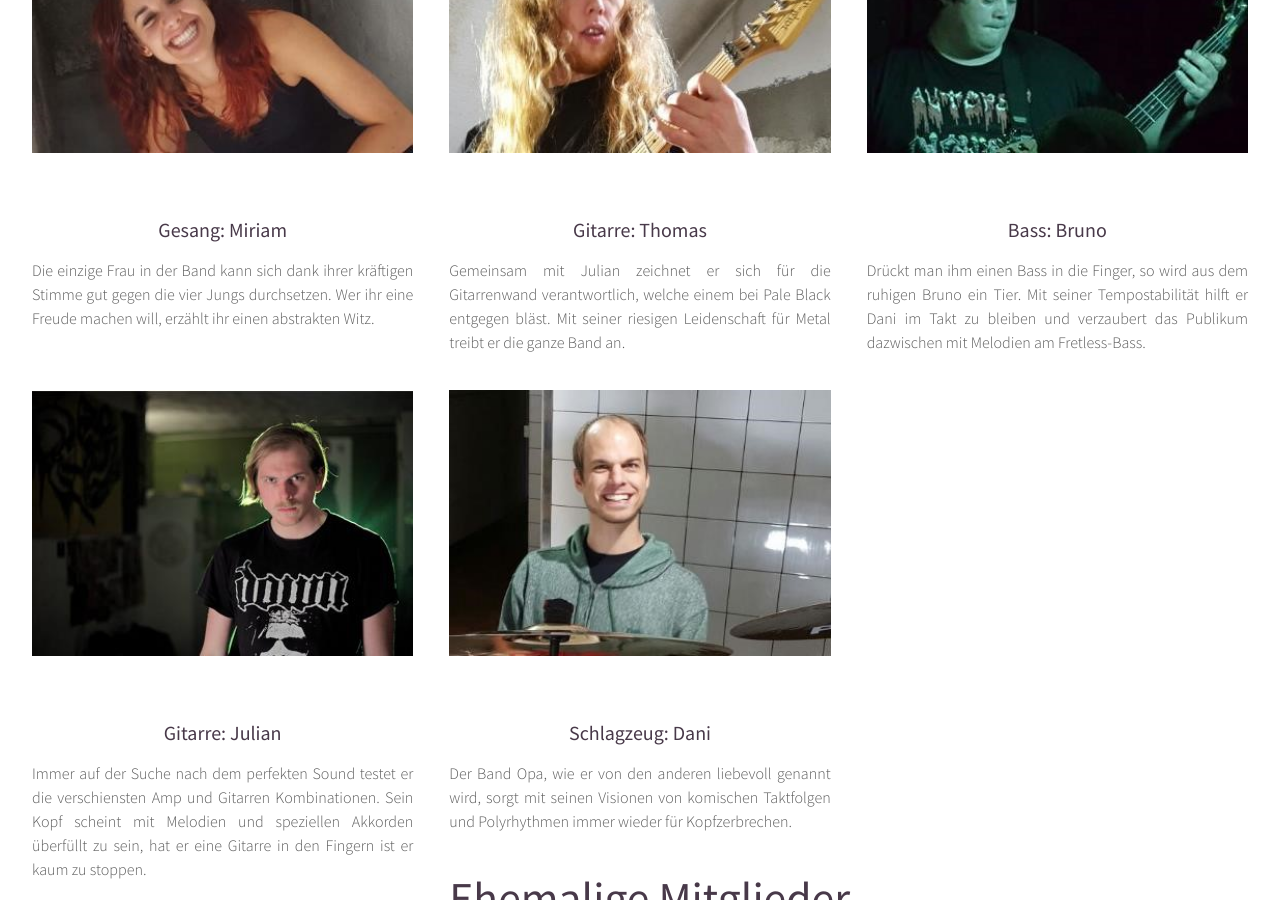
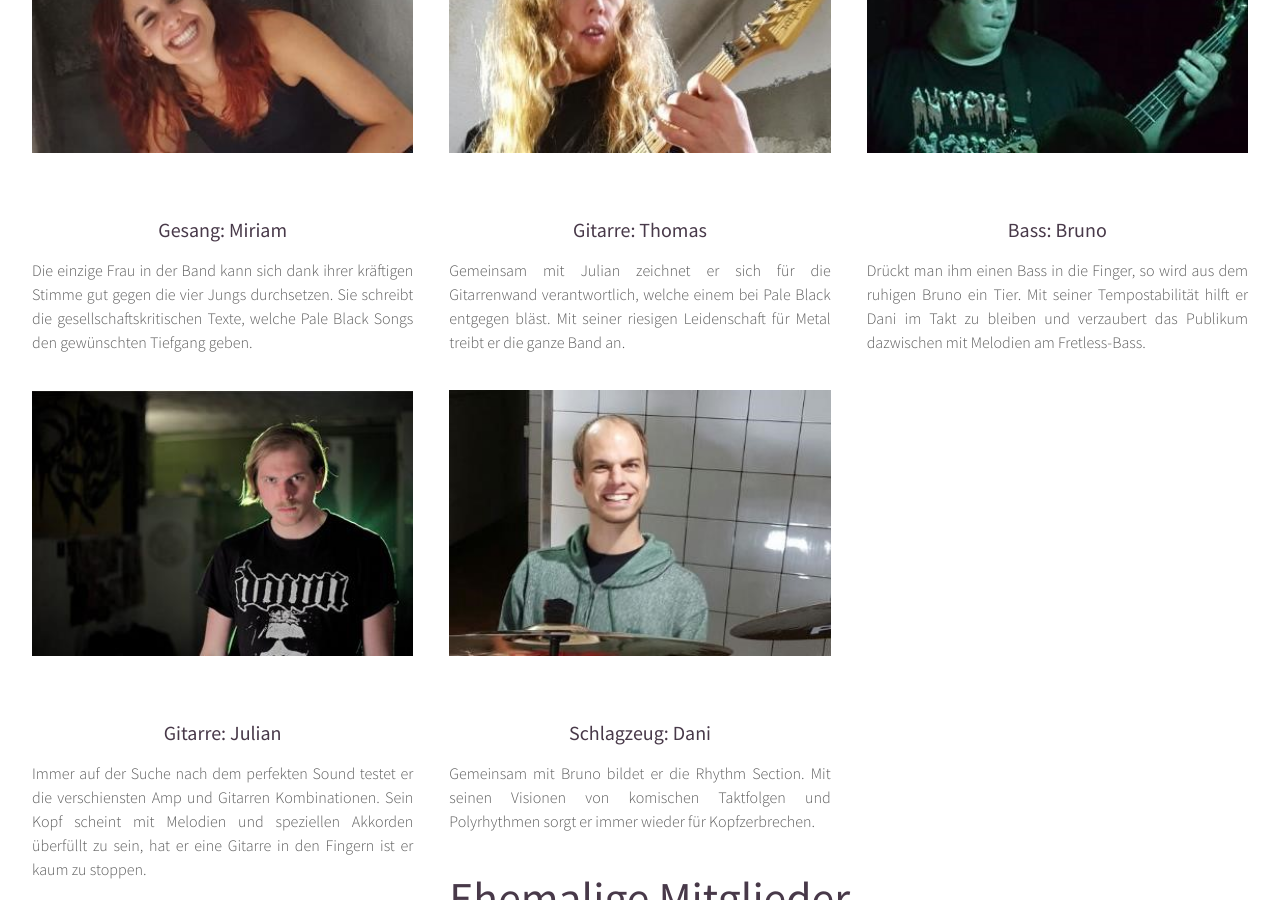
Before and after one commit to PaleBlack/paleblack.github.io, a Jekyll site: the page built from index.html, in a window 1280 px wide and 900 px high, scrolled down 4795 px. Built offline with Jekyll 4.4.1, drawn with Linux system fonts in a browser that asks for light colours; comment, search, counter and statistics services are not loaded.

Commit message:
update member descriptions

```diff
--- a/index.html
+++ b/index.html
@@ -153,7 +153,7 @@ layout: startpage
                     </header>
                     <p>
                         Die einzige Frau in der Band kann sich dank ihrer kräftigen Stimme gut gegen die vier Jungs
-                        durchsetzen. Wer ihr eine Freude machen will, erzählt ihr einen abstrakten Witz.
+                        durchsetzen. Sie schreibt die gesellschaftskritischen Texte, welche Pale Black Songs den gewünschten Tiefgang geben.
                     </p>
                 </article>
                 <article class="4u 12u(mobile) special">
@@ -195,8 +195,7 @@ layout: startpage
                         <h3>Schlagzeug: Dani</h3>
                     </header>
                     <p>
-                        Der Band Opa, wie er von den anderen liebevoll genannt wird,
-                        sorgt mit seinen Visionen von komischen Taktfolgen und Polyrhythmen immer wieder für
+                        Gemeinsam mit Bruno bildet er die Rhythm Section. Mit seinen Visionen von komischen Taktfolgen und Polyrhythmen sorgt er immer wieder für
                         Kopfzerbrechen.
                     </p>
                 </article>
--- a/index_en.html
+++ b/index_en.html
@@ -149,7 +149,7 @@ layout: startpage
                     </header>
                     <p>
                         The only woman in the band can hold her own against the guys thanks to her powerful voice. She
-                        likes abstract jokes!z.
+                        writes the song text which are critical of society and provide the desired depth to Pale Black songs.
                     </p>
                 </article>
                 <article class="4u 12u(mobile) special">
@@ -189,7 +189,7 @@ layout: startpage
                         <h3>Drums: Dani</h3>
                     </header>
                     <p>
-                        He is lovingly called the band granddad by the rest of the band.
+                        He forms the rhythm section together with Bruno.
                         He causes some confusion with his visions of the order of beats and polyrhythms.
                     </p>
                 </article>
```
